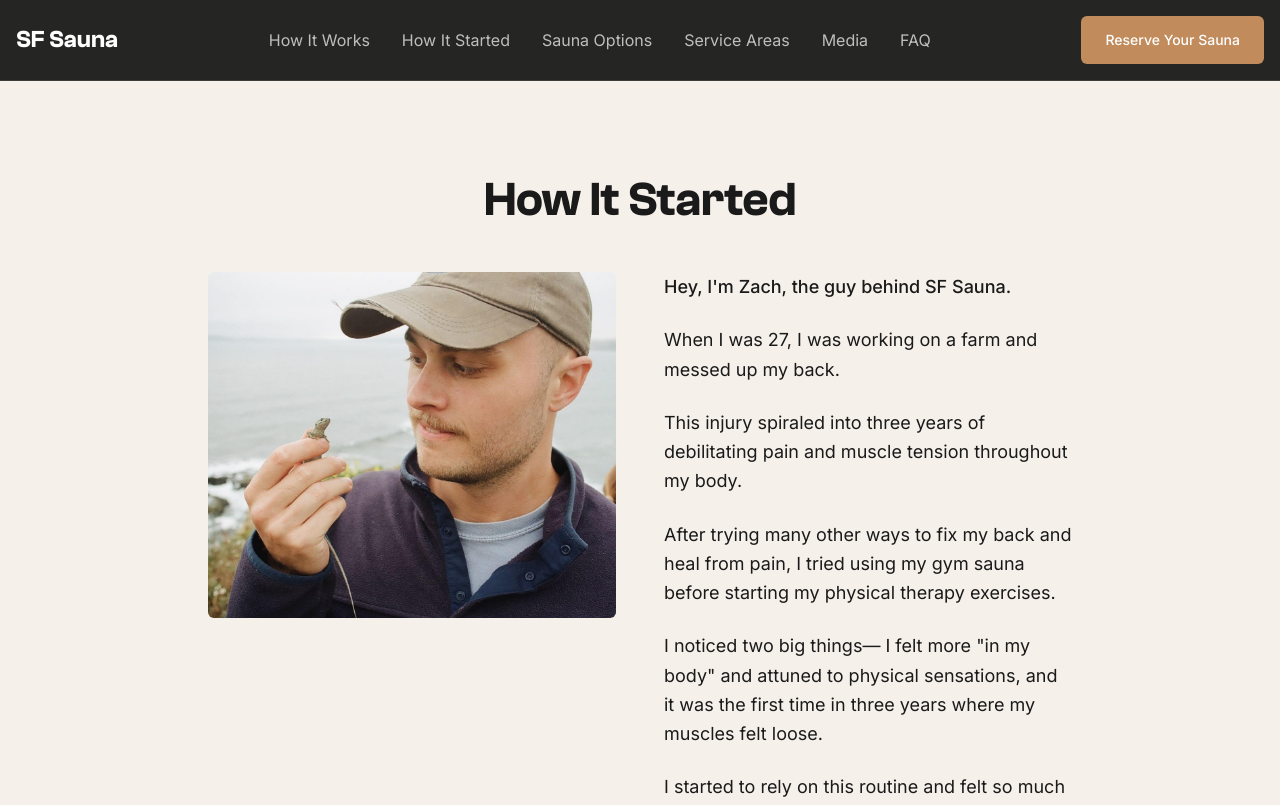
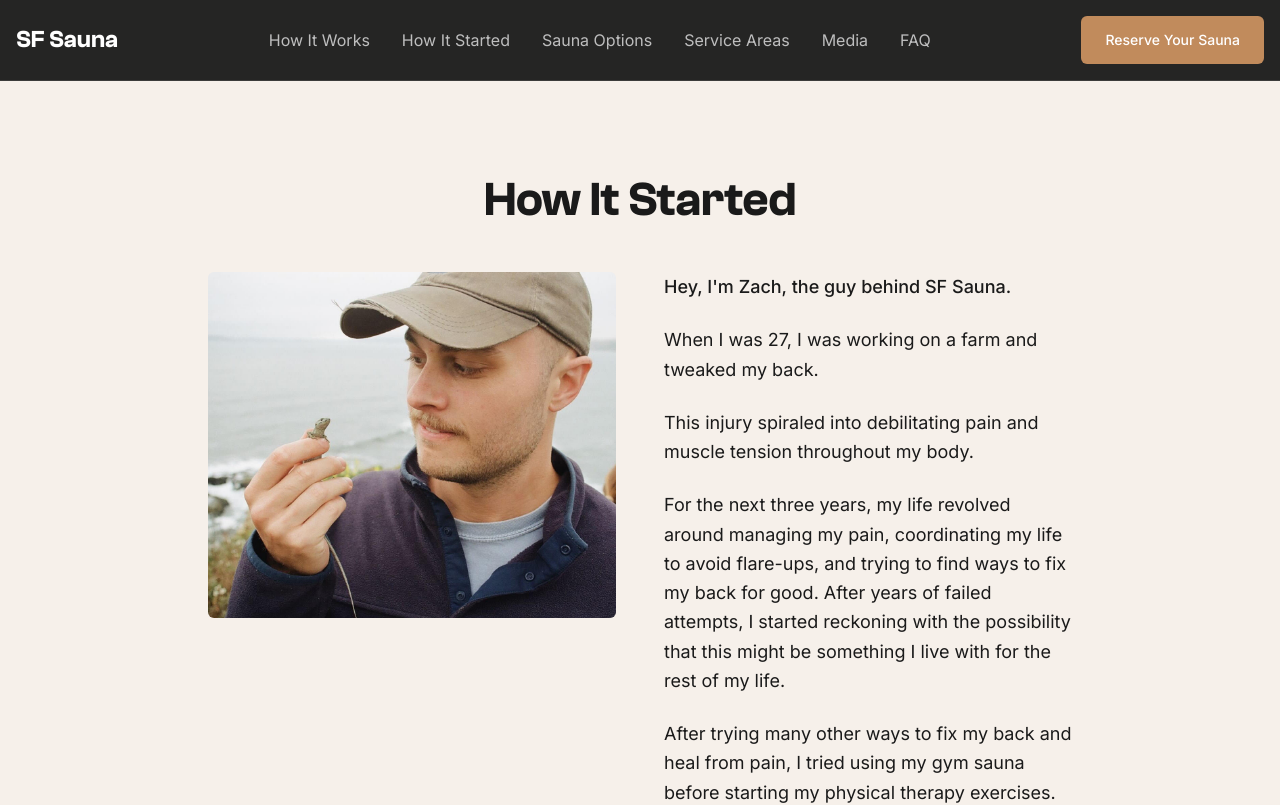
Before and after one commit to aryzach/aryzach.github.io, a React (Vite) app: page /how-it-started in a window 1280 px wide. Shown: the top 805 px of the page. Built offline with nearby package versions, Linux system fonts and the light colour scheme; no server answers.

Commit message:
Changes
Co-authored-by: aryzach <30701475+aryzach@users.noreply.github.com>

```diff
--- a/src/pages/HowItStarted.tsx
+++ b/src/pages/HowItStarted.tsx
@@ -31,11 +31,15 @@ const HowItStarted = () => {
                 </p>
 
                 <p className="text-lg text-muted-foreground leading-relaxed">
-                  When I was 27, I was working on a farm and messed up my back.
+                  When I was 27, I was working on a farm and tweaked my back.
                 </p>
 
                 <p className="text-lg text-muted-foreground leading-relaxed">
-                  This injury spiraled into three years of debilitating pain and muscle tension throughout my body.
+                  This injury spiraled into debilitating pain and muscle tension throughout my body.
+                </p>
+
+                <p className="text-lg text-muted-foreground leading-relaxed">
+                  For the next three years, my life revolved around managing my pain, coordinating my life to avoid flare-ups, and trying to find ways to fix my back for good. After years of failed attempts, I started reckoning with the possibility that this might be something I live with for the rest of my life.
                 </p>
 
                 <p className="text-lg text-muted-foreground leading-relaxed">
```
